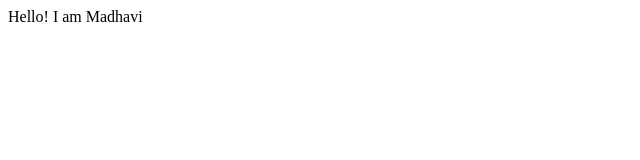
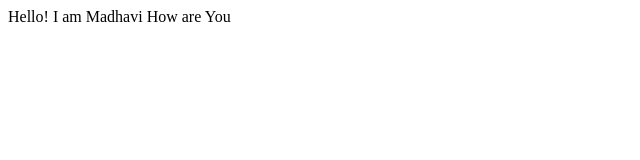
Before and after one commit to Madhavi210/Madhavi-Portfolio, a plain HTML site: page index.html in a window 1280 px wide. Shown: the whole page, without its empty margins (0-640 px from the left). Drawn offline with Linux system fonts and the light colour scheme.

Commit message:
update text

```diff
--- a/index.html
+++ b/index.html
@@ -8,5 +8,6 @@
 </head>
 <body>
     Hello! I am Madhavi
+    How are You
 </body>
 </html>
```
